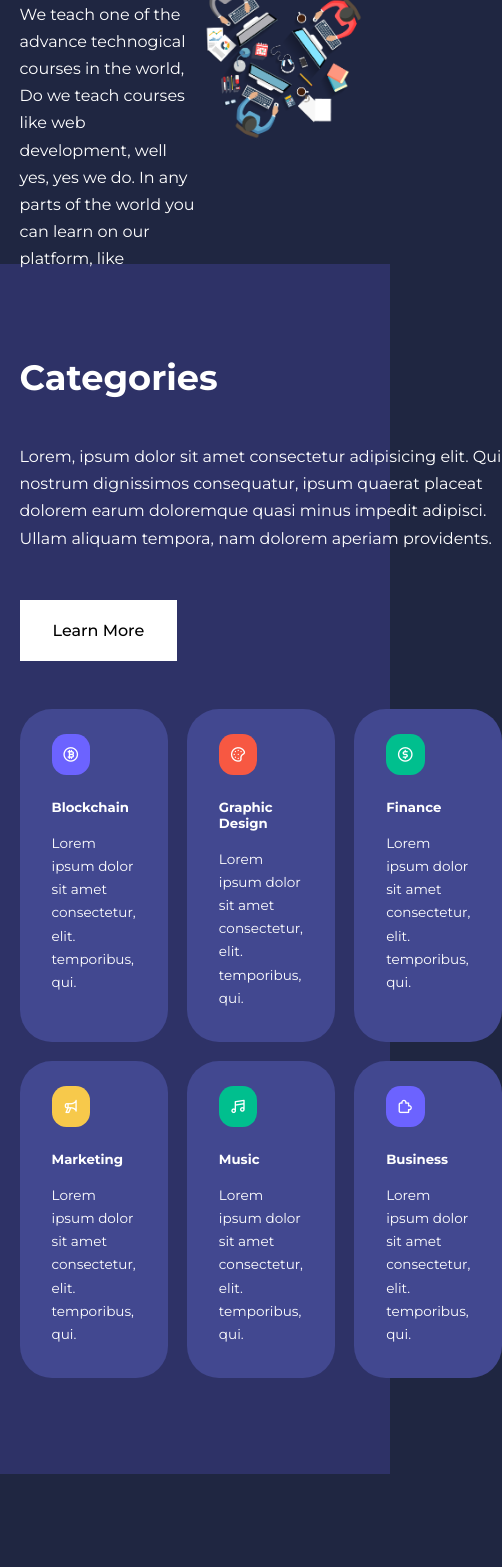
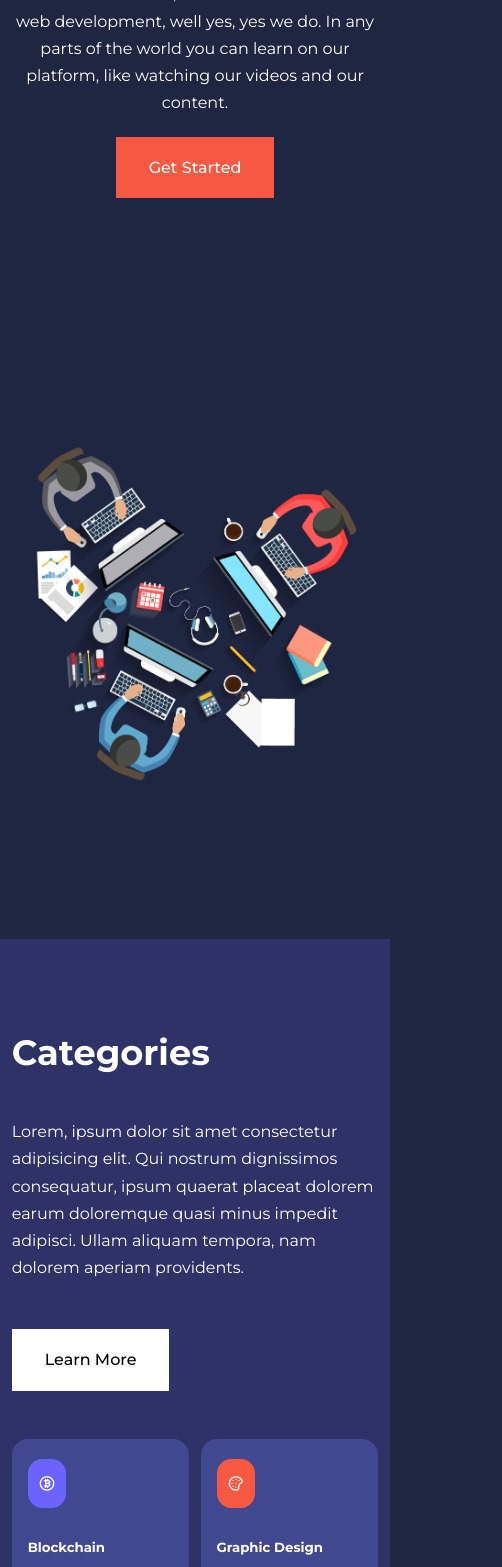
Before and after one commit to Prince-chimaeze/Design.Diva_CourseReg, a plain HTML site: page index.html in a window 390 px wide. Shown: the part 391-1958 px from the top of the page, 502 px wide, since content can reach past the window. Drawn offline with nearby package versions, Linux system fonts and the light colour scheme.

Commit message:
Responsive Home Page Done

```diff
--- a/css/style.css
+++ b/css/style.css
@@ -549,3 +549,80 @@ footer ul li a:hover {
     grid-template-columns: 1fr 1fr;
   }
 }
+
+/* ====================== MEDIA QUERIES (TABLETS) ======================= */
+@media screen and (max-width: 847px) {
+  /* ======================= HEADER ======================= */
+  header {
+    height: 100vh;
+    margin-bottom: 4rem;
+  }
+}
+
+/* ========================= MEDIA QUERIES (PHONES) ======================== */
+@media screen and (max-width: 600px) {
+  .container {
+    width: var(--container-width-sm);
+  }
+
+  /* ============================ NAVBAR ====================== */
+  .nav__menu {
+    right: 3%;
+  }
+
+  /* ============================ HEADER ====================== */
+  header {
+    height: 150vh;
+  }
+
+  .header__container {
+    grid-template-columns: 1fr;
+    text-align: center;
+    margin-top: 0;
+  }
+
+  .header__left p {
+    margin-bottom: 1.3rem;
+  }
+
+  /* ============================ CATEGORIES ====================== */
+  .categories__right {
+    grid-template-columns: 1fr 1fr;
+    gap: 0.7rem;
+  }
+
+  .category {
+    padding: 1rem;
+    border-radius: 1rem;
+  }
+
+  .category__icon {
+    margin-top: 4px;
+    display: inline-block;
+  }
+
+  /* ============================ POPULAR COURSES ====================== */
+  .courses__container {
+    grid-template-columns: 1fr;
+  }
+
+  /* ============================ TESTIMONIALS ====================== */
+  .testimonial__body {
+    padding: 1.2rem;
+  }
+
+  /* ============================ FOOTER ====================== */
+  .footer__container {
+    grid-template-columns: 1fr;
+    text-align: center;
+    gap: 2rem;
+  }
+
+  .footer__1 p {
+    margin: 1rem auto;
+  }
+
+  .footer__socials {
+    justify-content: center;
+  }
+}
```
